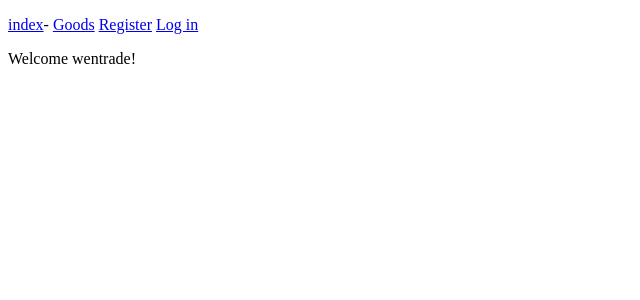
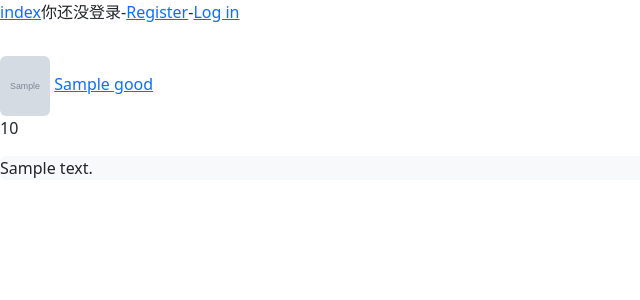
Before and after one commit to Vtalian/DatabaseProject, a Django app: template Commodity/templates/Commodity/index.html in a window 1280 px wide. Shown: the top 300 px of the page, without its empty margins (0-640 px from the left). Run offline with Django 3.2, Linux system fonts and the light colour scheme; the template is opened without the code that fills it: most values are stand-ins (such as "Sample title", 1, 10 or a date in 2020); grey boxes marked "Sample" are stand-in pictures; some libraries are stand-ins or nearby versions.

Commit message:
Add detailsweb

```diff
--- a/Commodity/templates/Commodity/base.html
+++ b/Commodity/templates/Commodity/base.html
@@ -4,20 +4,33 @@
 <head>
     <meta charset="UTF-8">
     <meta name="viewport" content="width=device-width, initial-scale=1.0">
+    <title>温易网</title>
     {% load static %}
-    <title>主页</title>
+    {% load django_bootstrap5 %}
+    {% bootstrap_css %}
+    {% bootstrap_javascript %}
 </head>
 
 <body>
+    <ul class="nav">
+        <li class="nav-item">
+            <a href="{% url 'Commodity:index' %}">index</a>
+        </li>
+        {% if user.is_authenticated %}
+        hello,{{ user.username }}.
+        {% else %}
+        <p>你还没登录</p>
+        <li class="nav-item">
+            -<a href="{% url 'accounts:register' %}">Register</a>-
+        </li>
+        <li class="nav-item">
+            <a href="{% url 'accounts:login' %}">Log in</a>
+        </li>
+        {% endif %}
+    </ul>
+
     <p>
-        <a href="{% url 'Commodity:index' %}">index</a>-
-        <a href="{% url 'Commodity:goods' %}">Goods</a>
-        {% if user.is_authenticated %}
-            hello,{{ user.username }}.
-        {% else %}
-            <a href="{% url 'accounts:register' %}">Register</a>
-            <a href="{% url 'accounts:login' %}">Log in</a>
-        {% endif %}
+
     </p>
 
     {%block content %}{%endblock content%}
--- a/Commodity/templates/Commodity/gooddetails.html
+++ b/Commodity/templates/Commodity/details.html
@@ -1,7 +1,7 @@
 {% extends 'Commodity/base.html' %}
 
 {%block content %}
+<img src="{{MEDIA_URL}}{{commodity.image}}" width="500" height="600"></img>
 <p>商品名称：{{commodity.commodity_name}}</p>
 <p>价格：{{commodity.price}}</p>
-<img src="{{MEDIA_URL}}{{commodity.image}}" width="500" height="600"></img>
 {%endblock content%}
--- a/Commodity/templates/Commodity/index.html
+++ b/Commodity/templates/Commodity/index.html
@@ -1,5 +1,20 @@
 {% extends 'Commodity/base.html' %}
 
 {%block content %}
-<p>Welcome wentrade!</p>
+    <ul class="list-group">
+        {% for co in commodities %}
+        <li>
+            <div>
+                <img src="{{MEDIA_URL}}{{co.image}}" width="50" height="60" class="rounded" alt="Cinque Terre">
+                <a href="{% url 'Commodity:details' co.id %}">{{co.name}}</a>
+                <p>{{co.price}}</p>
+                <div class="bg-light text-dark rounded">
+                    <p>{{co.details}}</p>
+                </div>
+
+            </div>
+        </li>
+        {% endfor %}
+    </ul>
+
 {%endblock content%}
--- a/Commodity/urls.py
+++ b/Commodity/urls.py
@@ -4,7 +4,6 @@ from . import views
 app_name='Commodity'
 urlpatterns=[
     path('',views.index,name='index'),
-    path('goods/',views.goods,name='goods'),
     path('addgoods/',views.add_good,name='addgoods'),
-    path('gooddetails/<uuid:number>',views.good_details,name='gooddetails')
+    path('details/<uuid:number>',views.details,name='details')
 ]
```
Also changed, not shown: Commodity/views.py (+6 -14 lines).
